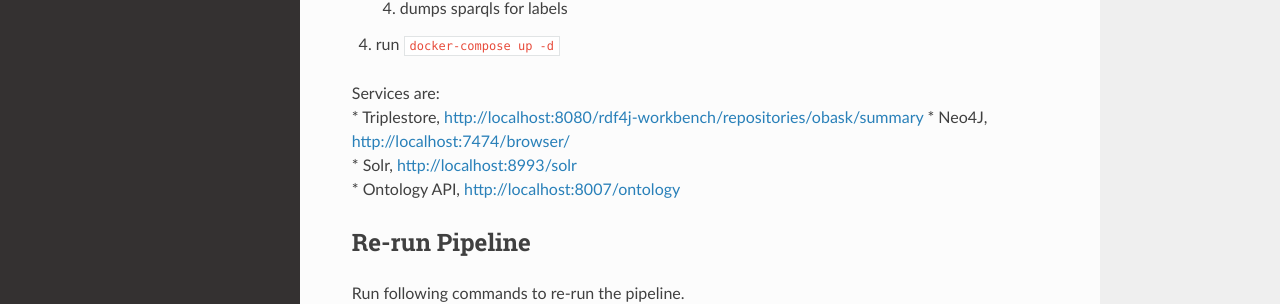
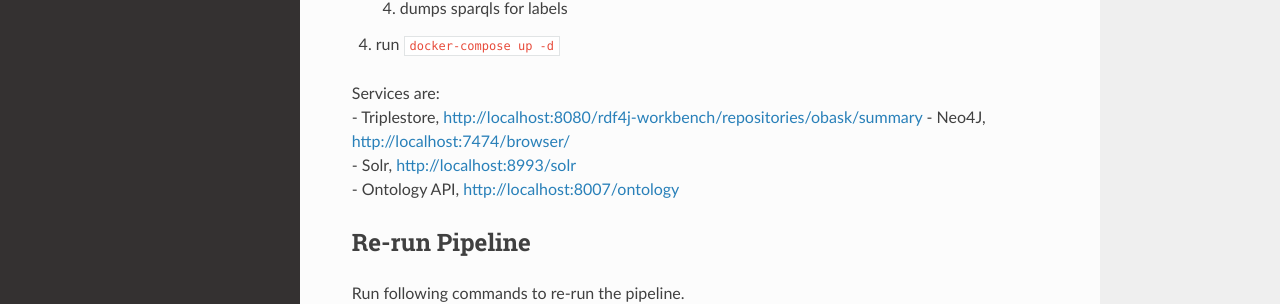
Before and after one commit to OBASKTools/obask, an MkDocs documentation site: the page built from docs/quick_start.md, in a window 1280 px wide and 958 px high. Shown: the part 400-704 px from the top of the window. Built offline with MkDocs 1.6.1, drawn with Linux system fonts in a browser that asks for light colours; nearby versions of some CDN libraries.

```diff
--- a/docs/quick_start.md
+++ b/docs/quick_start.md
@@ -18,10 +18,10 @@
 3. run `docker-compose up -d`
 
 Services are:
-* Triplestore, [http://localhost:8080/rdf4j-workbench/repositories/obask/summary](http://localhost:8080/rdf4j-workbench/repositories/obask/summary)
-* Neo4J, [http://localhost:7474/browser/](http://localhost:7474/browser/)
-* Solr, [http://localhost:8993/solr](http://localhost:8993/solr)
-* Ontology API, [http://localhost:8007/ontology](http://localhost:8007/ontology)
+- Triplestore, [http://localhost:8080/rdf4j-workbench/repositories/obask/summary](http://localhost:8080/rdf4j-workbench/repositories/obask/summary)
+- Neo4J, [http://localhost:7474/browser/](http://localhost:7474/browser/)
+- Solr, [http://localhost:8993/solr](http://localhost:8993/solr)
+- Ontology API, [http://localhost:8007/ontology](http://localhost:8007/ontology)
 
 
 ## Re-run Pipeline
```
